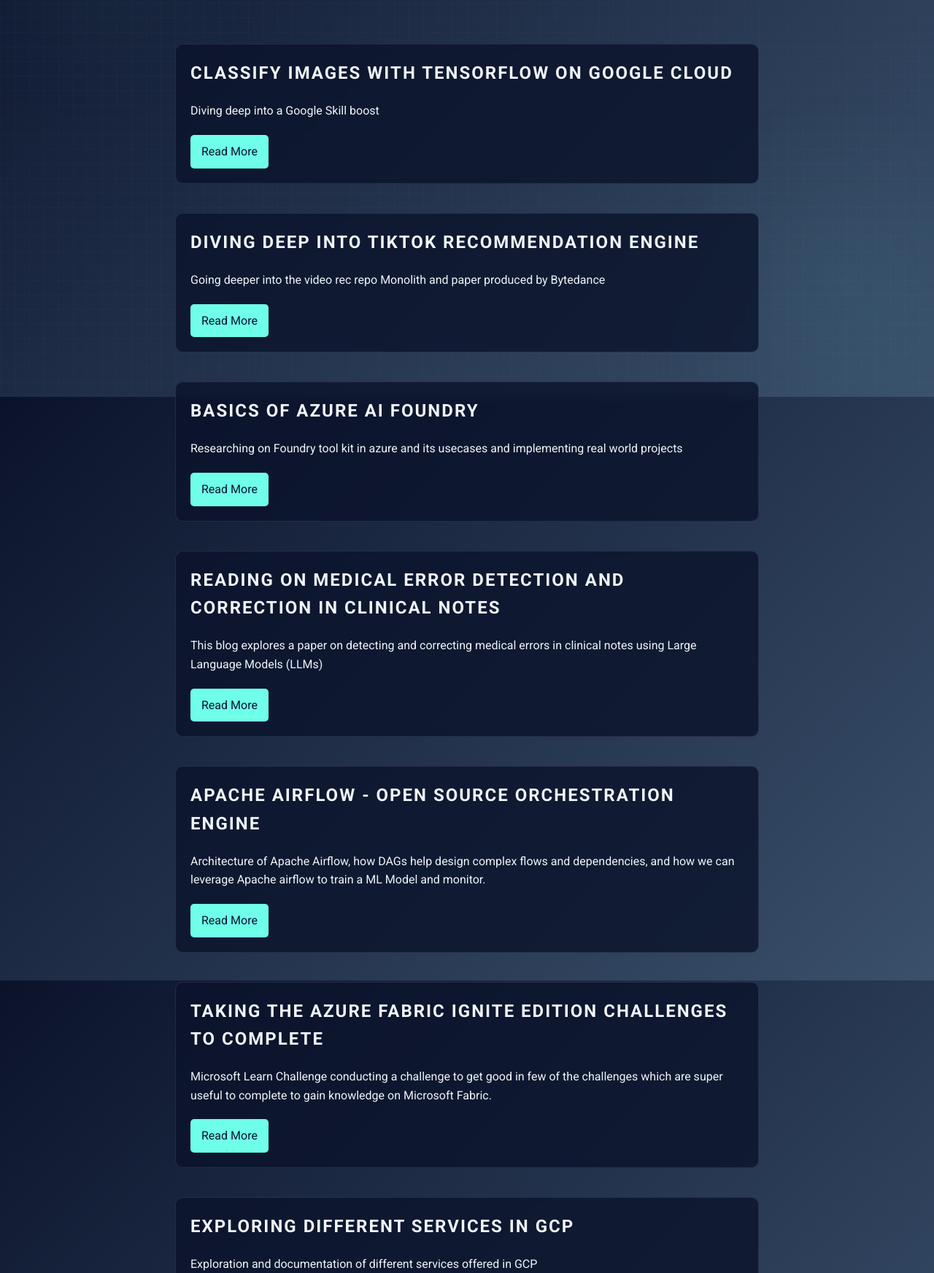
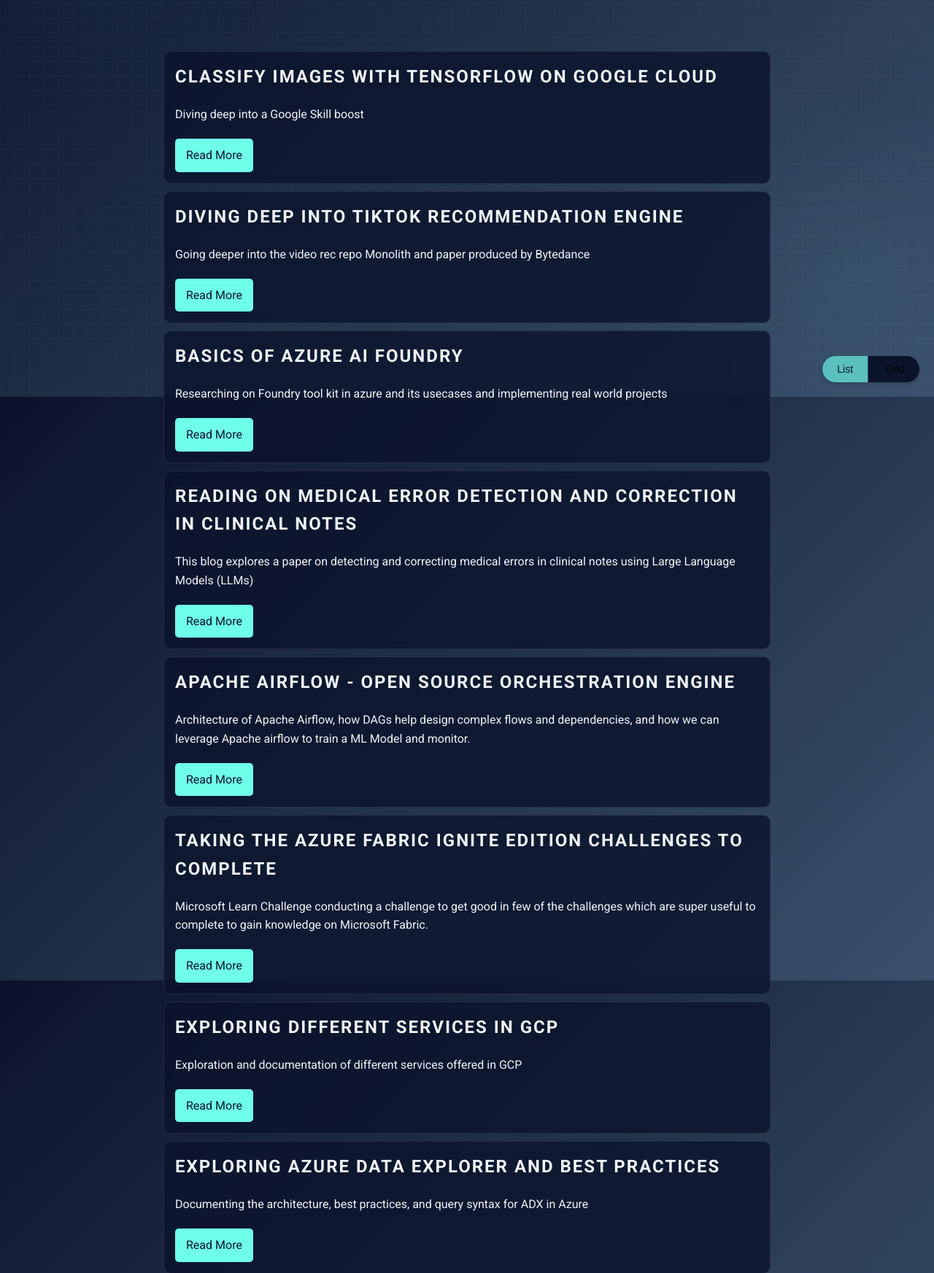
Before and after one commit to dinesh-coderepo/blogsite, a Flask app: page / in a window 1280 px wide. Shown: the part 256-2001 px from the top of the page at 73% size. Run offline with Flask 3, Linux system fonts and the light colour scheme.

Commit message:
[Design] list and grid toggle

```diff
--- a/src/templates/index_blog.html
+++ b/src/templates/index_blog.html
@@ -40,7 +40,7 @@
             z-index: -1;
         }
         .container {
-            max-width: 800px;
+            max-width: 1200px;
             margin: 0 auto;
             padding: 20px;
         }
@@ -61,7 +61,19 @@
         }
         .blog-posts {
             display: grid;
-            gap: 40px;
+            gap: 40px; /* increased gap */
+            padding: 0 20px;
+            grid-template-columns: repeat(3, 1fr);
+        }
+        @media (max-width: 1200px) {
+            .blog-posts {
+                grid-template-columns: repeat(2, 1fr);
+            }
+        }
+        @media (max-width: 768px) {
+            .blog-posts {
+                grid-template-columns: 1fr;
+            }
         }
         .blog-post {
             background-color: rgba(240, 245, 249, 0.8);
@@ -178,7 +190,7 @@
             position: fixed;
             top: 20px;
             right: 20px;
-            z-index: 1000;
+            z-index: 1100; /* increased from 1000 */
         }
         .switch {
             position: relative;
@@ -255,6 +267,45 @@
         body.dark-mode nav a:hover {
             background-color: var(--primary);
         }
+
+        /* New styles for blog view toggle and responsive grid */
+        .view-toggle {
+            position: fixed;
+            bottom: 20px;
+            right: 20px;
+            background: var(--background);
+            border: none;
+            border-radius: 30px;
+            box-shadow: 0 2px 5px rgba(0,0,0,0.2);
+            overflow: hidden;
+            z-index: 1000;
+        }
+        .view-toggle button {
+            padding: 10px 20px;
+            border: none;
+            background: transparent;
+            font-size: 14px;
+            cursor: pointer;
+            outline: none;
+            transition: background 0.3s, color 0.3s;
+        }
+        .view-toggle button.active {
+            background: var(--primary);
+            color: var(--background);
+        }
+        /* Remove extra spacing (if any) inside control */
+        .view-toggle button:not(:last-child) {
+            border-right: 1px solid var(--secondary);
+        }
+        .blog-posts.list-view {
+            display: block;
+        }
+        .blog-posts.list-view .blog-post {
+            max-width: 800px;
+            margin: 10px auto;
+            padding: 15px;
+            border-radius: 10px;
+        }
     </style>
 </head>
 <body>
@@ -263,6 +314,12 @@
             <input type="checkbox" id="mode-switch">
             <span class="slider"></span>
         </label>
+    </div>
+
+    <!-- Replace the old view toggle markup with the new segmented control -->
+    <div class="view-toggle">
+        <button id="list-view-btn" class="active">List</button>
+        <button id="grid-view-btn">Grid</button>
     </div>
 
     <header>
@@ -314,6 +371,36 @@
             const savedMode = localStorage.getItem('mode');
             setDarkMode(savedMode === 'light' ? false : true);
         }
+
+        // New view toggle code using segmented control
+        const listBtn = document.getElementById('list-view-btn');
+        const gridBtn = document.getElementById('grid-view-btn');
+        const blogPosts = document.querySelector('.blog-posts');
+        const savedView = localStorage.getItem('blogView') || 'list'; // default list
+
+        function setListView() {
+            blogPosts.classList.add('list-view');
+            listBtn.classList.add('active');
+            gridBtn.classList.remove('active');
+            localStorage.setItem('blogView', 'list');
+        }
+
+        function setGridView() {
+            blogPosts.classList.remove('list-view');
+            gridBtn.classList.add('active');
+            listBtn.classList.remove('active');
+            localStorage.setItem('blogView', 'grid');
+        }
+
+        listBtn.addEventListener('click', setListView);
+        gridBtn.addEventListener('click', setGridView);
+
+        // Apply saved view on load
+        if (savedView === 'grid') {
+            setGridView();
+        } else {
+            setListView();
+        }
     </script>
 </body>
 </html>
```
Also changed, not shown: src/templates/blog.html (+8 -0 lines).
